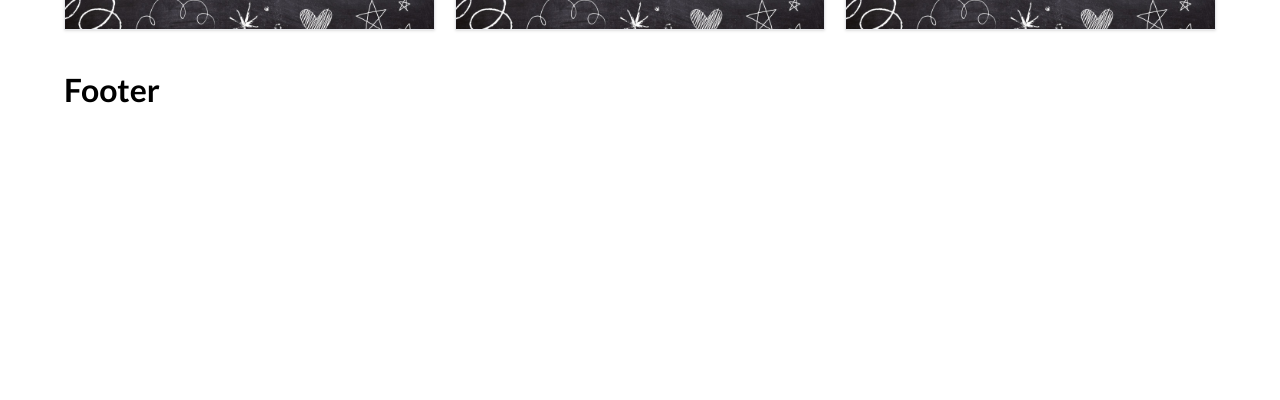
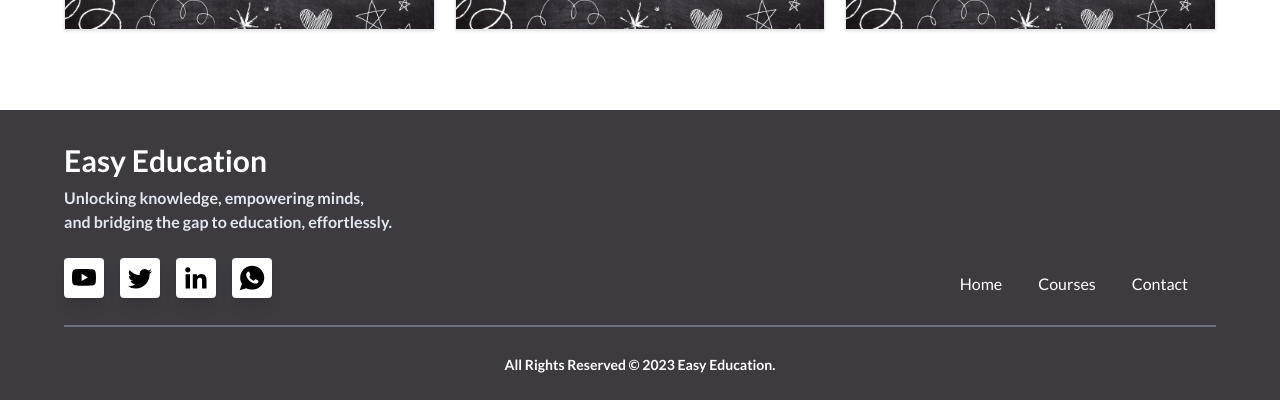
Before and after one commit to Ankan112/goZayaan-frontend, a Next.js app: page / in a window 1280 px wide. Shown: the part 1036-1436 px from the top of the page. Before the commit the page ends 1145 px from the top, so only its background shows below. Built offline with nearby package versions, Linux system fonts and the light colour scheme.

Commit message:
footer added

```diff
--- a/src/components/shared/Footer.jsx
+++ b/src/components/shared/Footer.jsx
@@ -1,7 +1,88 @@
+import React from "react";
+import { BsTwitter, BsYoutube } from "react-icons/bs";
+import { BiLogoLinkedin } from "react-icons/bi";
+import { IoLogoWhatsapp } from "react-icons/io";
+import Link from "next/link";
+// import ScrollToTopButton from "../shared/ScrollToTopButton";
+
 const Footer = () => {
+  const year = new Date().getFullYear();
   return (
-    <div className="main-container">
-      <h1>Footer</h1>
+    <div className="bg-[#3D3A40] mt-20">
+      <footer className="main-container relative pt-8 pb-6">
+        <div className="container mx-auto">
+          <div className="">
+            <div className="">
+              <h4 className="text-3xl font-semibold text-white">
+                Easy Education
+              </h4>
+              <h5 className="text-base mb-4 mt-2 text-slate-200">
+                Unlocking knowledge, empowering minds, <br /> and bridging the
+                gap to education, effortlessly.
+              </h5>
+            </div>
+          </div>
+          <div className="flex flex-col md:flex-row justify-between w-full">
+            <div className="mt-2 lg:mb-0 mb-6 flex justify-center">
+              <button
+                className="border-none bg-white text-black text-lightBlue-400 shadow-lg font-normal h-10 w-10 items-center justify-center align-center rounded outline-none focus:outline-none mr-4"
+                type="button"
+              >
+                <BsYoutube className="w-full h-full p-2" />
+              </button>
+              <button
+                className="border-none bg-white text-black text-lightBlue-600 shadow-lg font-normal h-10 w-10 items-center justify-center align-center rounded outline-none focus:outline-none mr-4"
+                type="button"
+              >
+                <BsTwitter className="w-full h-full p-2" />
+              </button>
+
+              <button
+                className="border-none bg-white text-black text-blueGray-800 shadow-lg font-normal h-10 w-10 items-center justify-center align-center rounded outline-none focus:outline-none mr-4"
+                type="button"
+              >
+                <BiLogoLinkedin className="w-full h-full p-[6px]" />
+              </button>
+              <button
+                className="border-none bg-white text-black text-blueGray-800 shadow-lg font-normal h-10 w-10 items-center justify-center align-center rounded outline-none focus:outline-none mr-4"
+                type="button"
+              >
+                <IoLogoWhatsapp className="w-full h-full p-[6px]" />
+              </button>
+            </div>
+            <div className="flex justify-center mt-4">
+              <Link
+                href="/"
+                className="hover:underline font-medium duration-200 mr-5 px-2 py-2 rounded text-white no-underline"
+              >
+                <p>Home</p>
+              </Link>
+              <Link
+                href="/courses"
+                className="hover:underline font-medium duration-200 mr-5 px-2 py-2 rounded text-white no-underline"
+              >
+                <p>Courses</p>
+              </Link>
+              <Link
+                href="/"
+                className="hover:underline font-medium duration-200 mr-5 px-2 py-2 rounded text-white no-underline"
+              >
+                <p className="">Contact</p>
+              </Link>
+            </div>
+          </div>
+          <hr className="my-6 border border-solid border-gray-500" />
+          <div className="flex flex-wrap items-center md:justify-between justify-center">
+            <div className="w-full md:w-6/12 px-4 mx-auto text-center">
+              <div className="text-sm text-white font-semibold py-1">
+                <span id="get-current-year">
+                  All Rights Reserved &copy; {year} Easy Education.
+                </span>
+              </div>
+            </div>
+          </div>
+        </div>
+      </footer>
     </div>
   );
 };
--- a/src/pages/courses/[courseId].jsx
+++ b/src/pages/courses/[courseId].jsx
@@ -60,10 +60,12 @@ const CourseDetailsPage = ({ data }) => {
   );
 };
 export async function getStaticPaths() {
-  const res = await fetch(`http://localhost:5000/courses`);
+  const res = await fetch(
+    `https://go-zayaan-backend-oggc5i5ew-ankan112.vercel.app/courses`
+  );
   const courses = await res.json();
 
-  const paths = courses.map((course) => ({
+  const paths = courses?.map((course) => ({
     params: { courseId: course.id.toString() },
   }));
 
@@ -72,7 +74,9 @@ export async function getStaticPaths() {
 
 export async function getStaticProps({ params }) {
   const { courseId } = params;
-  const res = await fetch(`http://localhost:5000/courses/${courseId}`);
+  const res = await fetch(
+    `https://go-zayaan-backend-oggc5i5ew-ankan112.vercel.app/courses/${courseId}`
+  );
   const data = await res.json();
   return { props: { data } };
 }
--- a/src/pages/courses/index.jsx
+++ b/src/pages/courses/index.jsx
@@ -13,7 +13,7 @@ const AllCourse = ({ data }) => {
 };
 
 export async function getStaticProps() {
-  const res = await fetch("http://localhost:5000/courses");
+  const res = await fetch("https://jsonplaceholder.typicode.com/users");
   const data = await res.json();
   return { props: { data } };
 }
```
